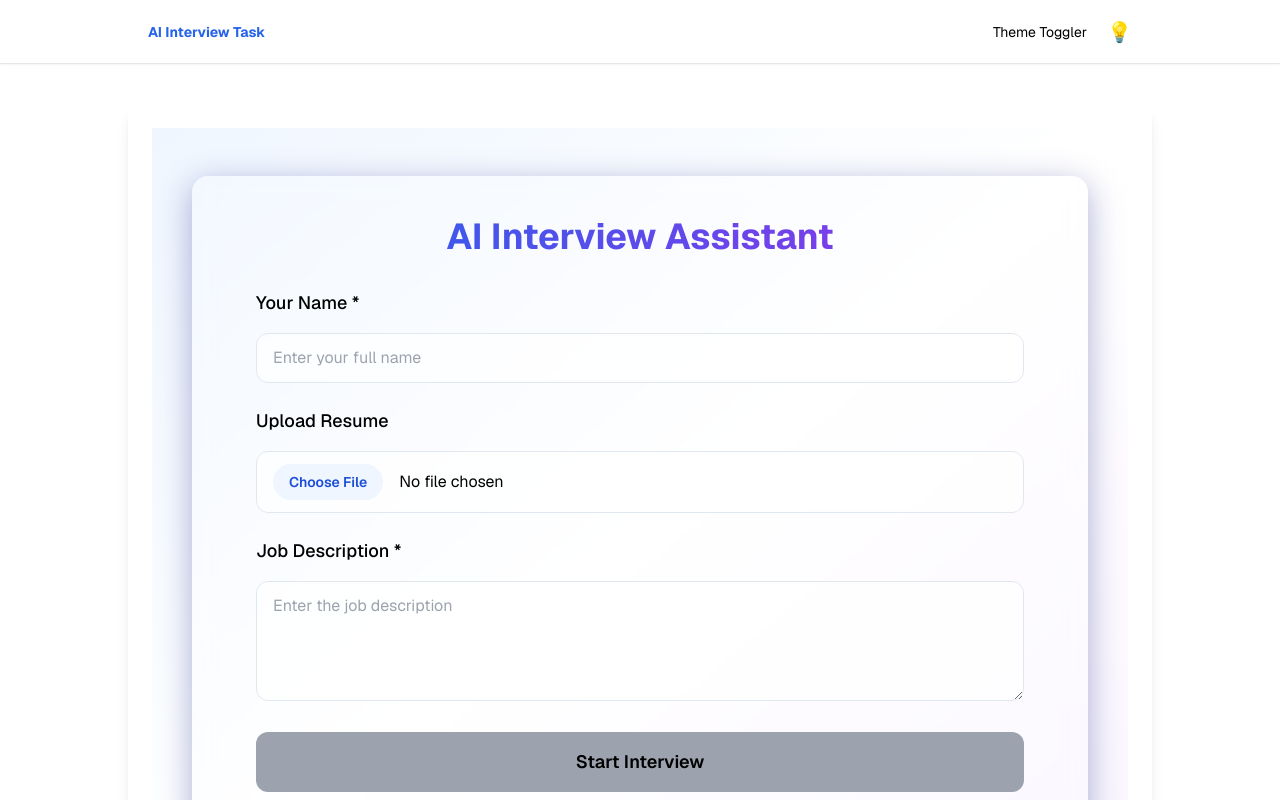
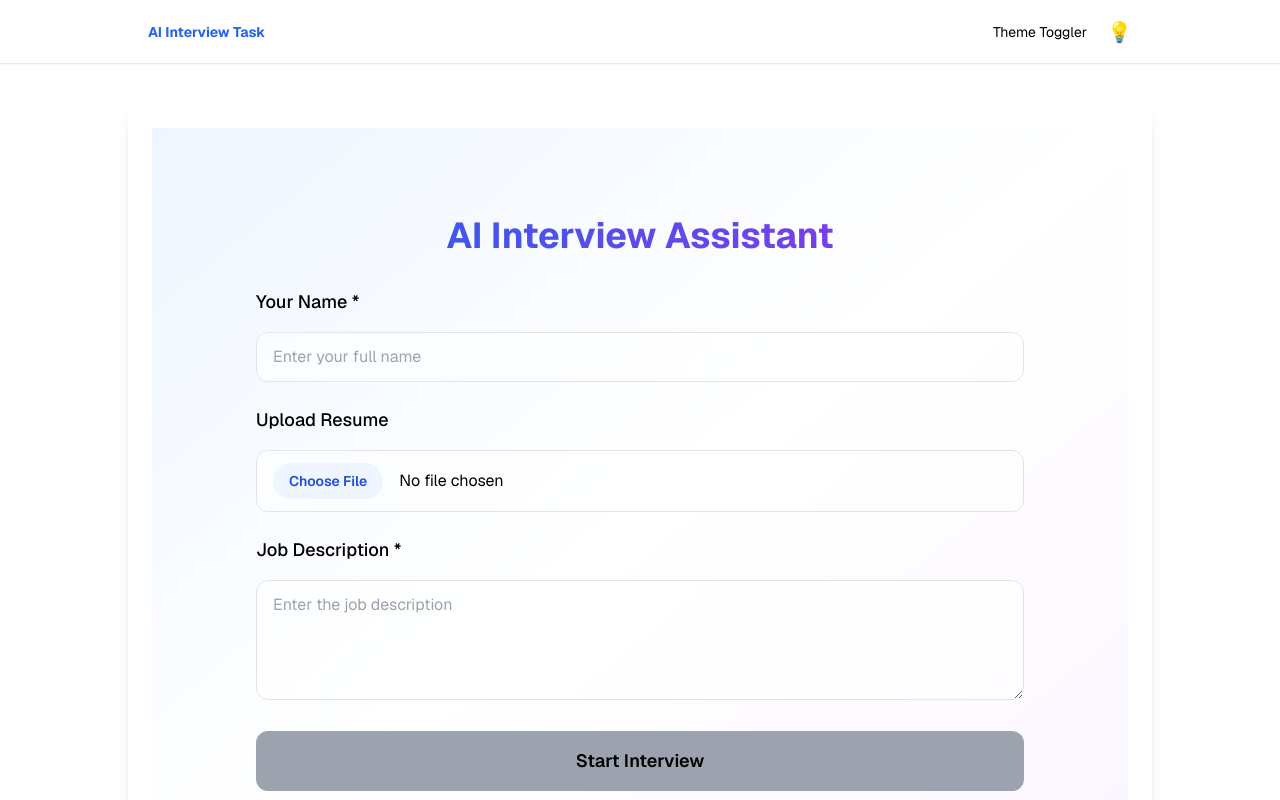
Before and after one commit to Singh-Prajwal/ai-ui-app, a Next.js app: page / in a window 1280 px wide. Shown: the top 800 px of the page. Built offline with nearby package versions, Linux system fonts and the light colour scheme.

Commit message:
Modern UI Implementation with shadcn/ui

```diff
--- a/app/globals.css
+++ b/app/globals.css
@@ -4,48 +4,48 @@
 
 @layer base {
   :root {
-    --background: 220 33% 98%;
-    --foreground: 222 47% 11%;
+    --background: 0 0% 100%;
+    --foreground: 240 10% 3.9%;
     --card: 0 0% 100%;
-    --card-foreground: 222 47% 11%;
+    --card-foreground: 240 10% 3.9%;
     --popover: 0 0% 100%;
-    --popover-foreground: 222 47% 11%;
-    --primary: 221 83% 53%;
-    --primary-foreground: 210 40% 98%;
-    --secondary: 210 40% 96%;
-    --secondary-foreground: 222 47% 11%;
-    --muted: 210 40% 96%;
-    --muted-foreground: 215 16% 47%;
-    --accent: 210 40% 96%;
-    --accent-foreground: 222 47% 11%;
-    --destructive: 0 84% 60%;
-    --destructive-foreground: 210 40% 98%;
-    --border: 214 32% 91%;
-    --input: 214 32% 91%;
-    --ring: 221 83% 53%;
-    --radius: 0.75rem;
+    --popover-foreground: 240 10% 3.9%;
+    --primary: 240 5.9% 10%;
+    --primary-foreground: 0 0% 98%;
+    --secondary: 240 4.8% 95.9%;
+    --secondary-foreground: 240 5.9% 10%;
+    --muted: 240 4.8% 95.9%;
+    --muted-foreground: 240 3.8% 46.1%;
+    --accent: 240 4.8% 95.9%;
+    --accent-foreground: 240 5.9% 10%;
+    --destructive: 0 84.2% 60.2%;
+    --destructive-foreground: 0 0% 98%;
+    --border: 240 5.9% 90%;
+    --input: 240 5.9% 90%;
+    --ring: 240 5.9% 10%;
+    --radius: 1rem;
   }
 
   .dark {
-    --background: 222 47% 11%;
-    --foreground: 210 40% 98%;
-    --card: 222 47% 11%;
-    --card-foreground: 210 40% 98%;
-    --popover: 222 47% 11%;
-    --popover-foreground: 210 40% 98%;
-    --primary: 217 91% 60%;
-    --primary-foreground: 222 47% 11%;
-    --secondary: 217 19% 27%;
-    --secondary-foreground: 210 40% 98%;
-    --muted: 217 19% 27%;
-    --muted-foreground: 215 20% 65%;
-    --accent: 217 19% 27%;
-    --accent-foreground: 210 40% 98%;
-    --destructive: 0 62% 30%;
-    --destructive-foreground: 210 40% 98%;
-    --border: 217 19% 27%;
-    --input: 217 19% 27%;
-    --ring: 224 76% 48%;
+    --background: 240 10% 3.9%;
+    --foreground: 0 0% 98%;
+    --card: 240 10% 3.9%;
+    --card-foreground: 0 0% 98%;
+    --popover: 240 10% 3.9%;
+    --popover-foreground: 0 0% 98%;
+    --primary: 0 0% 98%;
+    --primary-foreground: 240 5.9% 10%;
+    --secondary: 240 3.7% 15.9%;
+    --secondary-foreground: 0 0% 98%;
+    --muted: 240 3.7% 15.9%;
+    --muted-foreground: 240 5% 64.9%;
+    --accent: 240 3.7% 15.9%;
+    --accent-foreground: 0 0% 98%;
+    --destructive: 0 62.8% 30.6%;
+    --destructive-foreground: 0 0% 98%;
+    --border: 240 3.7% 15.9%;
+    --input: 240 3.7% 15.9%;
+    --ring: 240 4.9% 83.9%;
   }
 }
 
@@ -55,36 +55,29 @@
   }
   body {
     @apply bg-background text-foreground;
-    font-feature-settings: "rlig" 1, "calt" 1;
   }
 }
 
-.glass-morphism {
-  background: rgba(255, 255, 255, 0.2);
-  backdrop-filter: blur(10px);
-  border: 1px solid rgba(255, 255, 255, 0.1);
-  box-shadow: 0 8px 32px 0 rgba(31, 38, 135, 0.37);
+.glass-card {
+  @apply bg-white/80 dark:bg-gray-900/80 backdrop-blur-lg border border-gray-200/50 dark:border-gray-700/50 shadow-xl;
 }
 
-.dark .glass-morphism {
-  background: rgba(0, 0, 0, 0.2);
-  border: 1px solid rgba(255, 255, 255, 0.05);
+.animated-gradient {
+  background: linear-gradient(-45deg, #3b82f6, #8b5cf6, #06b6d4, #10b981);
+  background-size: 400% 400%;
+  animation: gradient 15s ease infinite;
 }
 
 @keyframes gradient {
-  0% {
-    background-position: 0% 50%;
-  }
-  50% {
-    background-position: 100% 50%;
-  }
-  100% {
-    background-position: 0% 50%;
-  }
+  0% { background-position: 0% 50%; }
+  50% { background-position: 100% 50%; }
+  100% { background-position: 0% 50%; }
 }
 
-.animated-gradient {
-  background: linear-gradient(-45deg, #6366f1, #8b5cf6, #3b82f6, #0ea5e9);
-  background-size: 400% 400%;
-  animation: gradient 15s ease infinite;
+.scrollbar-thin {
+  scrollbar-width: thin;
 }
+
+.scrollbar-thumb-rounded::-webkit-scrollbar-thumb {
+  border-radius: 0.5rem;
+}
```
Also changed, not shown: package.json (+9 -2 lines).
